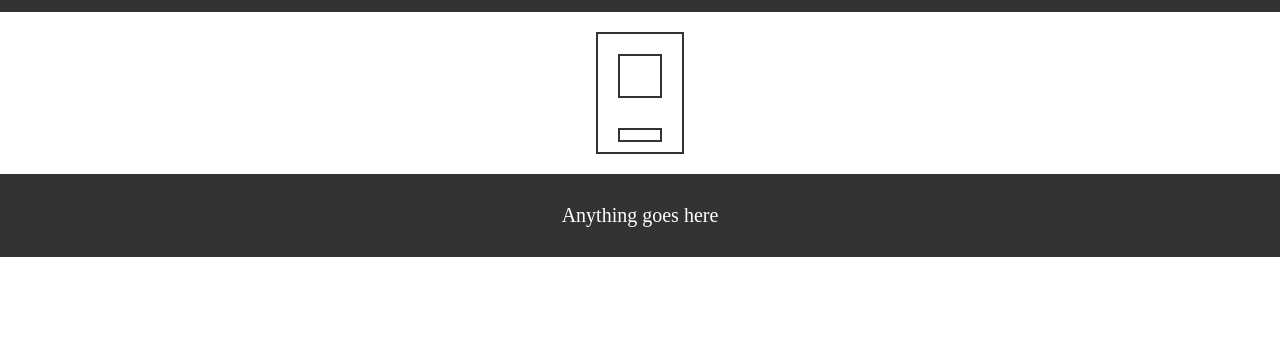
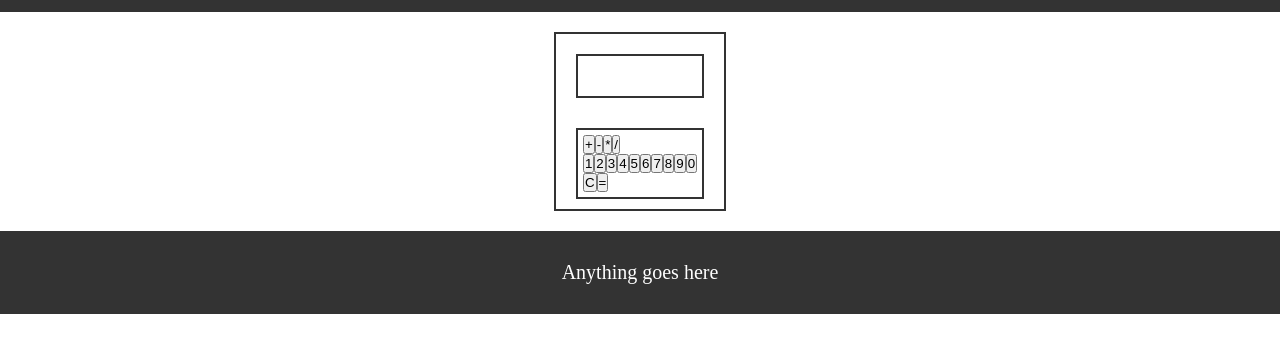
Before and after one commit to shinjir0u/calculator, a plain HTML site: page index.html in a window 1280 px wide. Shown: the part 117-470 px from the top of the page. Drawn offline with Linux system fonts and the light colour scheme.

Commit message:
Add keys with display screen interaction

```diff
--- a/index.html
+++ b/index.html
@@ -25,7 +25,7 @@
                 <div class="keys">
 
                 </div>
-                <div class="execute">
+                <div class="execute-keys">
 
                 </div>
             </div>
--- a/script/script.js
+++ b/script/script.js
@@ -0,0 +1,94 @@
+const display = document.querySelector(".display-screen");
+const operators = document.querySelector(".operators");
+const keys = document.querySelector(".keys");
+const executeKeys = document.querySelector(".execute-keys");
+const OPERATORS = "+-*/";
+const KEYS = "1234567890";
+const EXECUTE_KEYS = "=C";
+
+createOperatorsButtons();
+createKeyButtons();
+createClearButton();
+createExecuteButton();
+
+function createOperatorsButtons() {
+    let operatorKeys = OPERATORS.split("");
+    operatorKeys.forEach(operator => {
+        let button = createAButton(operator, keyClickEventFunction);
+        operators.appendChild(button);
+    });
+}
+
+function createKeyButtons() {
+    let keysToAdd = KEYS.split("");
+    keysToAdd.forEach(key => {
+        let button = createAButton(key, keyClickEventFunction);
+        keys.appendChild(button);
+    });
+}
+
+function createClearButton() {
+    let button = createAButton("C", clearKeyEventFunction);
+    executeKeys.appendChild(button);
+}
+
+function createExecuteButton() {
+    let button = createAButton("=", );
+    executeKeys.appendChild(button);
+}
+
+function createAButton(name, eventFunction) {
+    const button = document.createElement("button");
+    button.classList.add("key");
+    if (OPERATORS.includes(name))
+        button.classList.add("operator");
+    else if (EXECUTE_KEYS.includes(name))
+        button.classList.add("execute-key");
+    button.textContent = name;
+
+    button.addEventListener("click", eventFunction);
+    return button;
+}
+
+function keyClickEventFunction(event) {
+    let textToDisplay = event.target.textContent;
+    if (OPERATORS.includes(textToDisplay))
+        display.textContent += ` ${textToDisplay} `;
+    else
+        display.textContent += textToDisplay;
+
+}
+
+function clearKeyEventFunction(event) {
+    display.textContent = "";
+}
+
+function enterKeyEventFunction(event) {
+
+}
+
+/*
+    CREATE a variable node (display) for display screen,
+                            (operators) for operators node
+                            (keys) for keys node
+                            (executeKeys) for execute-keys code
+    CREATE createAButton function that'll create a button with an event
+    CREATE keyClickEventFunctin with event parameter for when a button is clicked
+    CREATE executeKeysClickEventFunction with event parameter
+
+    createAButton function
+        CREATE a button element
+        ASSIGN a variable (button) for that element
+        ASSGIN the node with class name (key)
+        ADD an action listener to the node
+
+    keyClickEventFunction function
+        ADD textContent to the display
+        IF the content is an operator, add spaces
+
+    clearKeyEventFunction function
+        CLEAR textContent of display
+
+    enterKeyEventFunction function
+        DO sth
+*/
```
